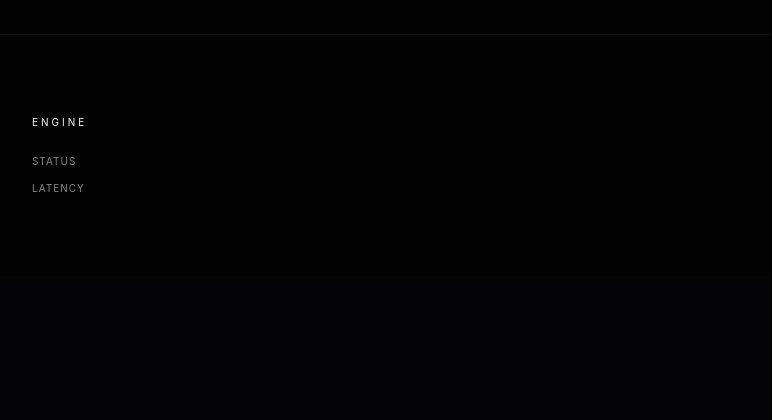
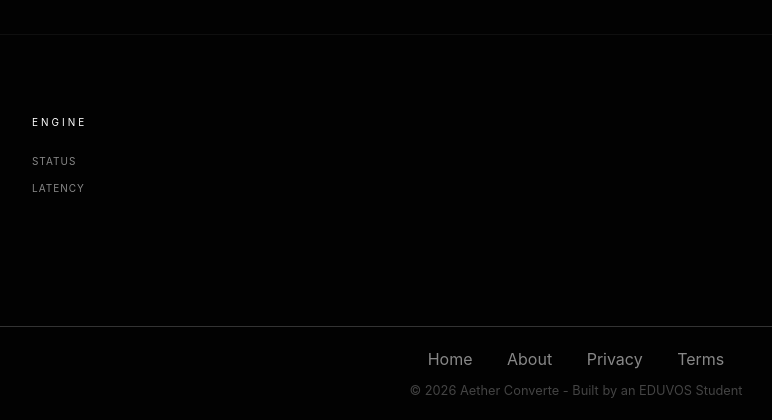
Before and after one commit to kazadijoel36-source/Aether-Engine, a Flask app: page / in a window 1280 px wide. Shown: the part 1299-1719 px from the top of the page, without its empty margins (64-836 px from the left). Before the commit the page ends 1491 px from the top, so only its background shows below. Run offline with Flask 3, Linux system fonts and the light colour scheme; some libraries are stand-ins or nearby versions.

Commit message:
Added navigation menu for AdSense compliance

```diff
--- a/templates/index.html
+++ b/templates/index.html
@@ -113,5 +113,15 @@
             }, 4000); // 4 Seconds ensures AdSense viewability
         }
     </script>
+    <!-- SIMPLE NAV FOOTER -->
+<footer style="margin-top: 50px; padding: 20px; text-align: center; border-top: 1px solid #333;">
+    <nav>
+        <a href="/" style="color: #888; margin: 0 15px; text-decoration: none;">Home</a>
+        <a href="/about" style="color: #888; margin: 0 15px; text-decoration: none;">About</a>
+        <a href="/privacy" style="color: #888; margin: 0 15px; text-decoration: none;">Privacy</a>
+        <a href="/terms" style="color: #888; margin: 0 15px; text-decoration: none;">Terms</a>
+    </nav>
+    <p style="color: #444; font-size: 0.8rem; margin-top: 10px;">&copy; 2026 Aether Converte - Built by an EDUVOS Student</p>
+</footer>
 </body>
 </html>
```
Also changed, not shown: templates/success.html (+10 -0 lines).
